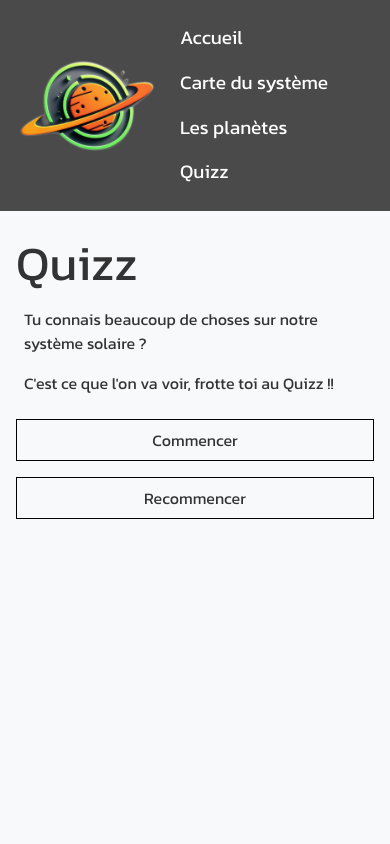
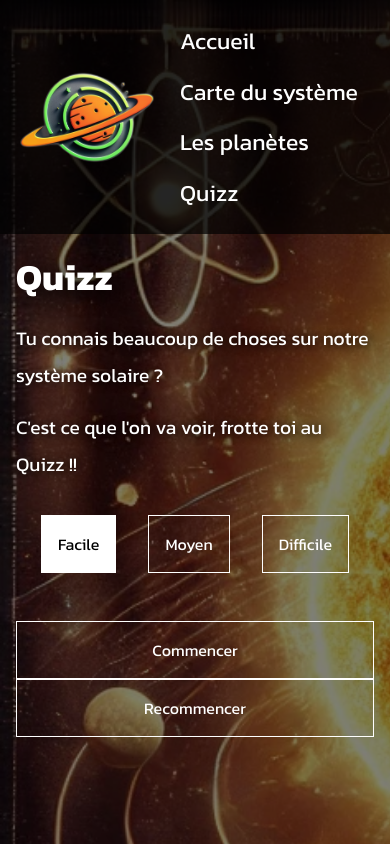
Before and after one commit to patleserdev/ThreePlanets-2, a Next.js app: page /quizz in a window 390 px wide. Shown: the top 844 px of the page. Built offline with nearby package versions, Linux system fonts and the light colour scheme.

Commit message:
add style on quizz

```diff
--- a/components/QuizzMotor.js
+++ b/components/QuizzMotor.js
@@ -116,6 +116,8 @@ export default function QuizzMotor({ datas, control }) {
     }
   };
 
+  console.log(userResponses)
+  console.log(results)
   // gère la fin des questions
   useEffect(() => {
     if (question == datas.length + 1) {
@@ -164,7 +166,7 @@ export default function QuizzMotor({ datas, control }) {
         <>
           <h3>Ton résultat : {note}/ {datas.length}</h3>
     <ul>
-    {datas.map((data,key) => <li key={key}><div>Question {key+1}</div> <div>{data.answer && data.answer != results[key] ? "✅" : "❌"}</div></li>)}
+    {note && datas.map((data,key) => <li key={key}><div>Question {key+1}</div> <div>{data.answer && data.answer == userResponses[key] ? "✅" : "❌"}</div></li>)}
 
     </ul>
         </>
@@ -172,7 +174,7 @@ export default function QuizzMotor({ datas, control }) {
 
       {loading && (
         <div className={styles.loader}>
-        <CircleLoader size={25} color={"#483596"} speedMultiplier={2} />
+        <CircleLoader size={25} color={"#ffffff"} speedMultiplier={1} />
         </div>
       )}
 
--- a/datas/quizzDatas.js
+++ b/datas/quizzDatas.js
@@ -14,9 +14,7 @@ const quizzDatas = [
         choices:["Uranus","Jupiter","Mercure"],
         answer: 1
 
-    }
-
-     ,
+    },
     {
         question: "Combien de planètes composent le système solaire?",
         choices:["5","8","9"],
@@ -45,13 +43,14 @@ const quizzDatas = [
     {
         question: "Quelle planète est connue pour sa grande tempête appelée la Grande Tache Rouge?",
         choices:["Jupiter","Mars","Vénus","Pluton"],
-        answer: "Jupiter"
+        answer: 0
     },
     {
         question: "Quelle planète a une inclinaison extrême et semble rouler sur son orbite?",
         choices:["Jupiter","Mars","Vénus","Uranus"],
         answer: 3
     },
+    /**
     {
         question: "Quelle est la seule planète où l'on trouve de l'eau sous forme liquide?",
         choices:["Jupiter","Terre","Vénus","Uranus"],
@@ -75,7 +74,7 @@ const quizzDatas = [
     {
         question: "Quelle planète possède des vents très rapides et violents?",
         choices:["Terre","Uranus","Neptune","Jupiter"],
-        answer: "Neptune"
+        answer: 2
     },
     {
         question: "Quelle planète est principalement composée de gaz comme l'hydrogène et l'hélium?",
@@ -100,8 +99,8 @@ const quizzDatas = [
     {
         question: "Quelle est la planète la plus froide du système solaire?",
         choices:["Jupiter","Saturne","Uranus","Vénus"],
-        answer: "Uranus"
-    }
+        answer: 2
+    }**/
   ];
 
   export default quizzDatas;
--- a/pages/quizz.tsx
+++ b/pages/quizz.tsx
@@ -6,6 +6,7 @@ import { useState } from "react";
 
 const quizzPage = () => {
 const [quizzControl,setQuizzControl]=useState(0)
+const [level,setLevel]=useState(1)
 
   const startQuizz=()=>{
     setQuizzControl(1)
@@ -13,19 +14,34 @@ const [quizzControl,setQuizzControl]=useState(0)
 
   const restartQuizz=()=>{
     setQuizzControl(0)
+    setTimeout(() => {
+      setQuizzControl(1)
+    }, 1000);
+
       }
 
   return (
-    <div className={styles.container} >
+    <div className={styles.container}>
+    <div className={styles.content}>
+    <div className={styles.overlay}>
       <Navbar />
-      <div className={styles.content}>
+
       <h1>Quizz</h1>
       <p>Tu connais beaucoup de choses sur notre système solaire ?</p>
 
       <p>C'est ce que l'on va voir, frotte toi au Quizz !!</p>
 
-      <button className={styles.button} onClick={()=>startQuizz()}>Commencer</button>
-      <button className={styles.button} onClick={()=>restartQuizz()}>Recommencer</button>
+      <div className={styles.level}>
+      <button className={level == 1 ? styles.active : styles.inactive} onClick={()=>setLevel(1)}>Facile</button>
+      <button className={level == 2 ? styles.active : styles.inactive} onClick={()=>setLevel(2)}>Moyen</button>
+      <button className={level == 3 ? styles.active : styles.inactive} onClick={()=>setLevel(3)}>Difficile</button>
+      </div>
+
+      <div className={styles.cta}>
+      <button className={styles.cta} onClick={()=>startQuizz()}>Commencer</button>
+      <button className={styles.cta} onClick={()=>restartQuizz()}>Recommencer</button>
+      </div>
+
 
 
 
@@ -34,7 +50,7 @@ const [quizzControl,setQuizzControl]=useState(0)
 
       </div>
 
-
+      </div>
     </div>
   );
 };
--- a/styles/quizz.module.css
+++ b/styles/quizz.module.css
@@ -1,50 +1,119 @@
 .container {
-
+  background-color: rgb(46, 46, 45);
   height: 100vh;
   width: 100%;
-    position: relative;
   z-index: 1;
+  margin:0;
+  padding:0;
+  box-sizing: border-box;
+}
+
+.content
+{
+  height: 100vh;
+  width: 100%;
+  background-image: url("/pictures/banner.webp");
+  background-size: cover;
+  background-repeat: no-repeat;
+  display: flex;
+  flex-direction: column;
+
+}
+
+.overlay
+{
+  width: 100%;
+  height: 100vh;
+  background-color: rgb(0, 0, 0,0.5);
+}
+
+.content h1 {
+  padding-top: 0rem;
+  padding-left:2rem;
+  color: #fff;
+  font-size: 300%;
+  font-weight: 700;
+  text-shadow: 5px 5px 20px black;
+}
+
+
+.content h2 {
+  padding-left:3rem;
+  color: #fff;
+  font-size: 150%;
+  text-shadow: 5px 5px 20px black;
+}
+
+.content h3 {
+  padding-left:4rem;
+  color: #fff;
+  font-size: 150%;
+  text-shadow: 5px 5px 20px black;
+}
+
+.content p {
+  padding-top: 1rem;
+  padding-left:5rem;
+  color: #fff;
+  font-size: 120%;
+  line-height: 1.9;
+  width: 60%;
+  text-shadow: 1px 1px 10px black;
+}
+
+.level {
+  padding-left:5rem;
+  padding-top: 1rem;
+  padding-bottom: 1rem;
+}
+
+.level .inactive {
+  margin-left: 1rem;
+  border: 1px solid white;
+  padding: 1rem;
+  transition: 0.5s all;
+  color:white;
+}
+
+.level .inactive:hover {
+  background-color: #fff;
+  color: #000;
+}
+
+.level .active {
+  border: 1px solid white;
+  margin-left: 1rem;
+  padding: 1rem;
+  transition: 0.5s all;
+  background-color: #fff;
+  color: #000;
+
+}
+
+.level .active:hover {
+  border: 1px solid white;
+  color:white;
+}
+
+.cta {
+  padding-left:5rem;
+  padding-top: 1rem;
+  padding-bottom: 1rem;
+}
+
+.cta > button {
+  margin-left: 1rem;
+  border: 1px solid white;
+  padding: 1rem;
+  transition: 0.5s all;
+  color:white;
 }
 
 
 
-  .content
-  {
-    padding: 5rem;
-  }
-
-  .content
-  h1{
-    padding-bottom: 1rem;
-    font-size: 300%;
-  }
-
-  .content h2
-  {
-    padding-left: 1rem;
-    padding-bottom: 1rem;
-    font-size: 230%;
-  }
-
-  .content h3
-  {
-    padding-left: 1rem;
-    padding-bottom: 1rem;
-    font-size: 200%;
-  }
-
-  .button
-  {
-    margin: 1rem 1rem 1rem 0;
-    border:1px solid black;
-    padding:0.5rem 1rem 0.5rem 1rem;
-    transition:0.5s all;
-  }
-
-  .button:hover
-  {
-    background-color: black;
-    color:white
+.cta > button:hover {
+  background-color: #fff;
+  color: #000;
 }
 
   @media (max-width: 478px)
@@ -52,41 +121,131 @@
 
 
 
+  .container {
+    background-color: rgb(46, 46, 45);
+    min-height: 100vh;
+    width: 100%;
+    z-index: 1;
+    margin:0;
+    padding:0;
+    box-sizing: border-box;
+  }
+
+
   .content
   {
-    padding: 1rem;
+    height: 200vh;
     width: 100%;
+    background-image: url("/pictures/banner.webp");
+    background-size: cover;
+    background-repeat: no-repeat;
+    background-repeat: no-repeat;
+    display: flex;
+    flex-direction: column;
   }
 
-  .content
-  h1{
-    padding-bottom: 0.5rem;
-    font-size: 300%;
+  .overlay
+{
+  width: 100%;
+  height: 200vh;
+  background-color: rgb(0, 0, 0,0.5);
 }
 
-  .content h2
-  {
-    padding-left: 1rem;
-    padding-bottom: 1rem;
+.content h1 {
+  padding-top: 1rem;
+  padding-left:1rem;
   font-size: 230%;
+  padding-right: 1rem;
 }
 
-  .content h3
+.content h2 {
+  padding-left:1rem;
+  color: #fff;
+  font-size: 140%;
+  padding-right: 1rem;
+}
+
+.content h3 {
+  padding-top: 2rem;
+  padding-left:1rem;
+  font-size: 120%;
+  padding-right: 1rem;
+}
+
+.content p {
+  padding-top: 1rem;
+  padding-left:1rem;
+  padding-right: 1rem;
+  color: #fff;
+  font-size: 120%;
+  line-height: 1.9;
+  width: 100%;
+  text-shadow: 1px 1px 10px black;
+}
+
+.content > ul {
+  padding-top: 2rem;
+  padding-left:1rem;
+  color: #fff;
+  font-size: 120%;
+  line-height: 1.9;
+  width: 60%;
+  display: flex;
+  flex-direction: column;
+  gap: 10
+}
+
+.content  ul  li
 {
-    padding-left: 1rem;
+font-size: 120%;
+padding-top: 0.5rem;
+padding-left:2rem;
+padding-right: 1rem;
+
+}
+
+
+.cta {
+  padding-top: 1rem;
   padding-bottom: 1rem;
-    font-size: 200%;
+  padding-left: 0rem;
+  margin-left: 0rem;
+  padding:1rem;
+  width: 100%;
+  display: flex;
+  flex-direction: column;
+  align-items: center;
+  justify-content: center;
+  gap:20
 }
-  .content p
-  {
-    padding-left: 0.5rem;
+
+.cta > button {
+  width: 100%;
+  margin: 0rem;
+  margin-left: 0rem;
+  border: 1px solid white;
+  padding: 1rem;
+  transition: 0.5s all;
+  color:white;
+}
+
+
+.level {
+  padding-left: 0;
+  display: flex;
+  flex-direction: row;
+  align-items: center;
+  justify-self: center;
+  padding-top: 1rem;
   padding-bottom: 1rem;
 }
 
-  .button
-  {
-    width: 100%;
-    margin: 0.5rem 0 0.5rem 0;
+.level .inactive {
+  margin:1rem;
+
+}
+.level .active {
+  margin:1rem;
 }
 
 
--- a/styles/quizzMotor.module.css
+++ b/styles/quizzMotor.module.css
@@ -3,12 +3,12 @@
 {
   border:1px solid black ;
   padding:1rem;
+  margin-left:5rem;
+  margin-right:5rem;
+  background: rgba(0,0,0,0.5);
+  min-height: 50vh;
 }
 
-.QuizzMotor h1{
-  padding-bottom: 1rem;
-  font-size: 300%;
-}
 
 .QuizzMotor h2
 {
@@ -47,6 +47,7 @@
   background-color: white; /* Couleur de fond (avant sélection) */
   position: relative; /* Nécessaire pour positionner l'élément de sélection à l'intérieur */
   cursor: pointer; /* Curseur pointeur pour l'interaction */
+  margin-right: 1rem;
 }
 .QuizzMotor div > input[type='radio']:checked {
   background-color: #4CAF50; /* Fond du bouton radio quand il est sélectionné */
@@ -64,21 +65,32 @@
   background-color: white; /* Le cercle intérieur (pour l'indication de sélection) */
 }
 
-.button
+.QuizzMotor div label
 {
-  margin-top: 1rem;
-  margin-right: 1rem;
-  margin-bottom: 1rem;
-  border:1px solid black;
-  padding:0.5rem;
-  padding-left:1rem;
-  padding-right:1rem
+color:white;
+font-size: 120%;
+}
+
+.QuizzMotor > button {
+  margin: 1rem;
+  border: 1px solid white;
+  padding: 1rem;
+  transition: 0.5s all;
+  color:white;
+}
+
+.QuizzMotor > button:hover {
+  background-color: #fff;
+  color: #000;
 }
 
 .loader
 {
-  margin-top: 1rem;
-  margin-bottom: 1rem;
+  margin:1rem;
+  display: flex;
+  flex-direction: row;
+  align-items: center;
+  justify-content: center!important;
 }
 
 .QuizzMotor ul
@@ -90,10 +102,13 @@
 {
 display: flex;
 flex-direction: row;
-
+color:"#fff"
 }
 
-
+.QuizzMotor ul li div
+{
+color:#fff
+}
 
 @media (max-width: 478px)
 {
@@ -102,7 +117,9 @@ flex-direction: row;
     border:1px solid black ;
     padding:1rem 1rem 1rem 1rem ;
     width:100%;
-    min-height: 60vh;
+    min-height: 100vh;
+    margin-left: 0;
+    margin-right: 0;
   }
 
   .QuizzMotor h1{
@@ -124,18 +141,15 @@ flex-direction: row;
   }
 
 
-  .button
-  {
+  .QuizzMotor > button {
+    margin: 0rem;
+    margin-top: 1rem;
     width: 100%;
-    margin: 2rem 0 0 0;
-
   }
 
-  .loader
-  {
-    margin-top: 1rem;
-    margin-bottom: 1rem;
-    margin: auto;
+  .QuizzMotor > button:hover {
+    background-color: #fff;
+    color: #000;
   }
 
   .QuizzMotor ul
```
Lines whose indentation alone changed are shown as unchanged.
